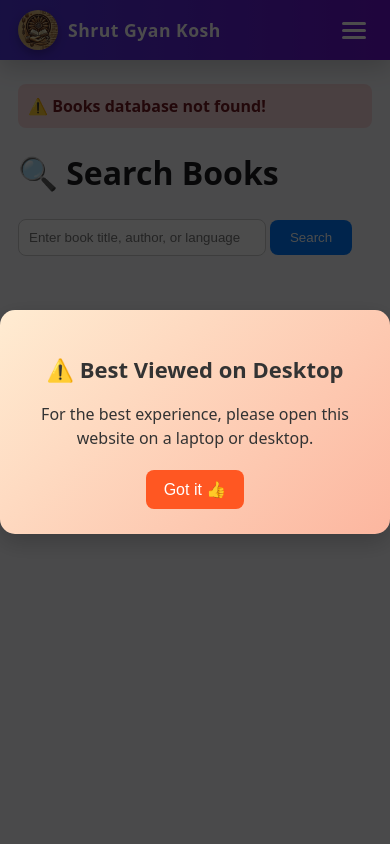
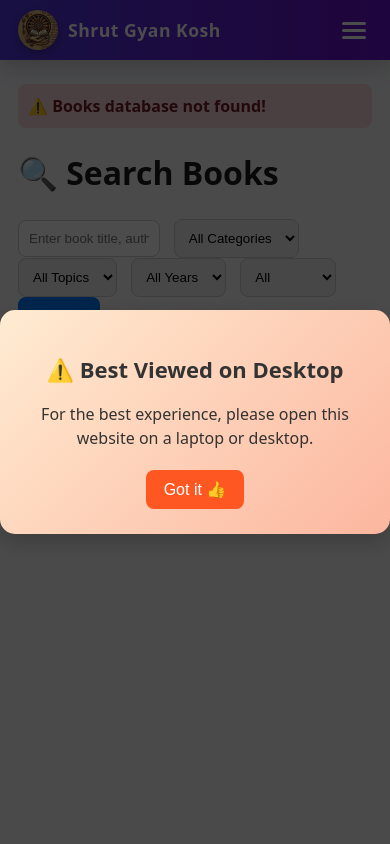
Before and after one commit to koshshrutgyan-source/shrut-gyan-kosh, a Flask app: page /search in a window 390 px wide. Run offline with Flask 3, Linux system fonts and the light colour scheme; the visitor is signed in with stand-in values (Sample User, id 1); parts of the project's set-up code (start-up, migrations or seed data) failed here and were passed over.

Commit message:
Update search.html
Chatgpt mobile

```diff
--- a/templates/search.html
+++ b/templates/search.html
@@ -3,9 +3,43 @@
   <h1 class="text-3xl font-bold mb-6">🔍 Search Books</h1>
 
   <form method="GET" action="/search" style="margin-bottom: 20px;">
+    <!-- Search bar -->
     <input type="text" name="q" value="{{ query or '' }}"
            placeholder="Enter book title, author, or language"
-           style="padding:10px; border-radius:8px; border:1px solid #ccc; width:70%;">
+           style="padding:10px; border-radius:8px; border:1px solid #ccc; width:40%; margin-right:10px;">
+
+    <!-- Category -->
+    <select name="category" style="padding:10px; border-radius:8px; border:1px solid #ccc; margin-right:10px;">
+      <option value="">All Categories</option>
+      {% for c in categories %}
+        <option value="{{ c }}" {% if category == c %}selected{% endif %}>{{ c }}</option>
+      {% endfor %}
+    </select>
+
+    <!-- Topic -->
+    <select name="topic" style="padding:10px; border-radius:8px; border:1px solid #ccc; margin-right:10px;">
+      <option value="">All Topics</option>
+      {% for t in topics %}
+        <option value="{{ t }}" {% if topic == t %}selected{% endif %}>{{ t }}</option>
+      {% endfor %}
+    </select>
+
+    <!-- Year -->
+    <select name="year" style="padding:10px; border-radius:8px; border:1px solid #ccc; margin-right:10px;">
+      <option value="">All Years</option>
+      {% for y in years %}
+        <option value="{{ y }}" {% if year|string == y|string %}selected{% endif %}>{{ y }}</option>
+      {% endfor %}
+    </select>
+
+    <!-- Availability -->
+    <select name="availability" style="padding:10px; border-radius:8px; border:1px solid #ccc; margin-right:10px;">
+      <option value="">All</option>
+      <option value="Available" {% if availability == "Available" %}selected{% endif %}>Available</option>
+      <option value="Issued" {% if availability == "Issued" %}selected{% endif %}>Issued</option>
+    </select>
+
+    <!-- Search button -->
     <button type="submit"
             style="padding:10px 20px; border:none; border-radius:8px; background:#007bff; color:white; cursor:pointer; transition:0.3s;">
       Search
@@ -21,6 +55,10 @@
           <h3 style="margin:0; color:#007bff;">📖 {{ book['Name Of Book'] }}</h3>
           <p><strong>✍️ Author:</strong> {{ book['Writter Name'] }}</p>
           <p><strong>🌐 Language:</strong> {{ book['Langauge/ Script'] }}</p>
+          <p><strong>📂 Category:</strong> {{ book['Category'] }}</p>
+          <p><strong>📘 Topic:</strong> {{ book['Topic'] }}</p>
+          <p><strong>📅 Year:</strong> {{ book['Year of Publication'] }}</p>
+          <p><strong>✅ Availability:</strong> {{ book['Availability'] }}</p>
           <a href="{{ book['File link'] }}" target="_blank"
              style="display:inline-block; margin-top:10px; padding:8px 15px; border-radius:8px; background:#28a745; color:white; text-decoration:none; transition:0.3s;">
             📥 Download
@@ -31,14 +69,16 @@
 
     <div style="margin-top:20px; text-align:center;">
       {% if page > 1 %}
-        <a href="{{ url_for('search', q=query, page=page-1) }}" style="margin-right:15px;">⬅️ Previous</a>
+        <a href="{{ url_for('search', q=query, category=category, topic=topic, year=year, availability=availability, page=page-1) }}" style="margin-right:15px;">⬅️ Previous</a>
       {% endif %}
 
       <span>Page {{ page }} of {{ (total // per_page) + (1 if total % per_page else 0) }}</span>
 
       {% if page * per_page < total %}
-        <a href="{{ url_for('search', q=query, page=page+1) }}" style="margin-left:15px;">Next ➡️</a>
+        <a href="{{ url_for('search', q=query, category=category, topic=topic, year=year, availability=availability, page=page+1) }}" style="margin-left:15px;">Next ➡️</a>
       {% endif %}
     </div>
+  {% else %}
+    <p>No books found.</p>
   {% endif %}
 {% endblock %}
```
